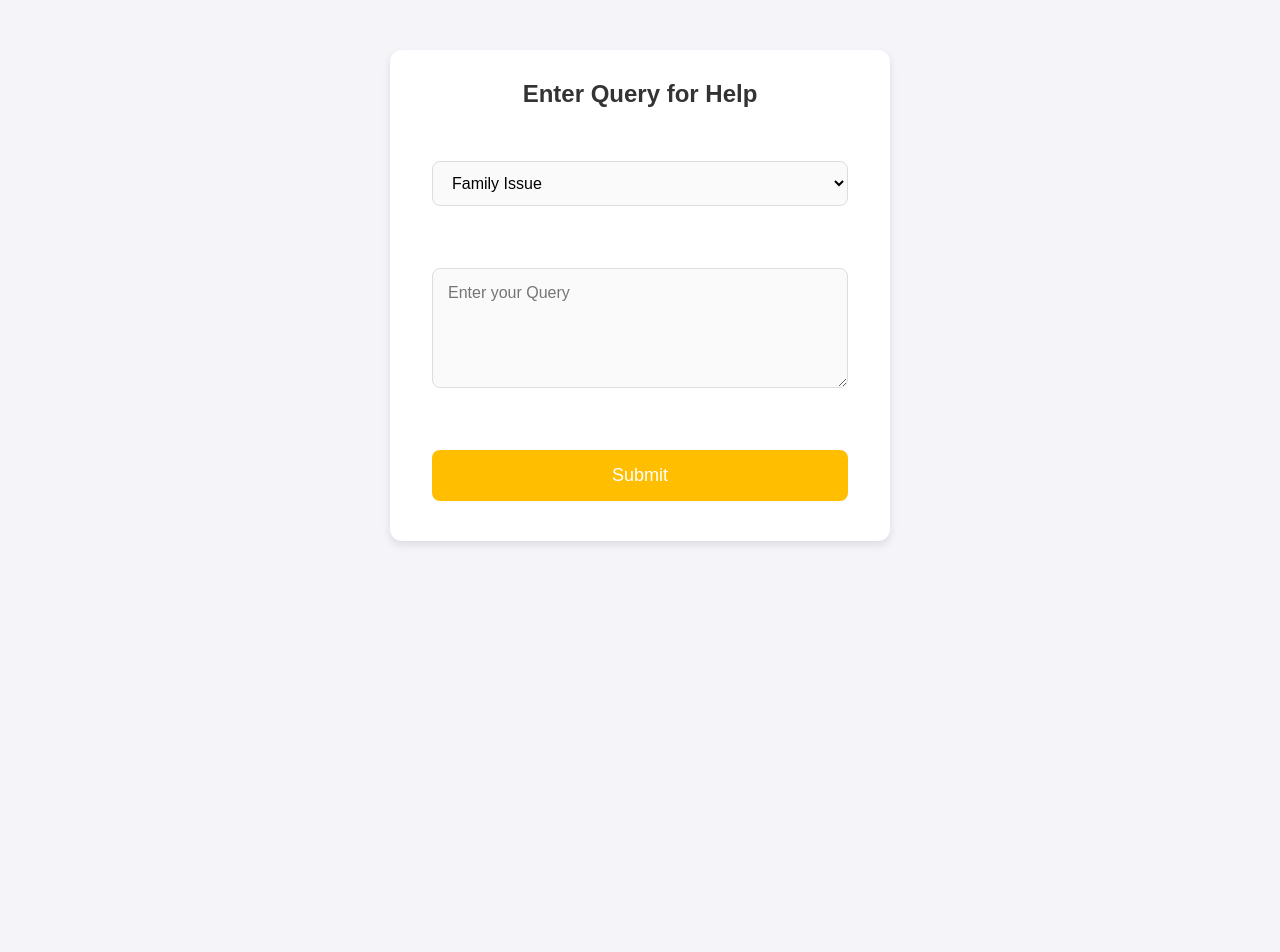
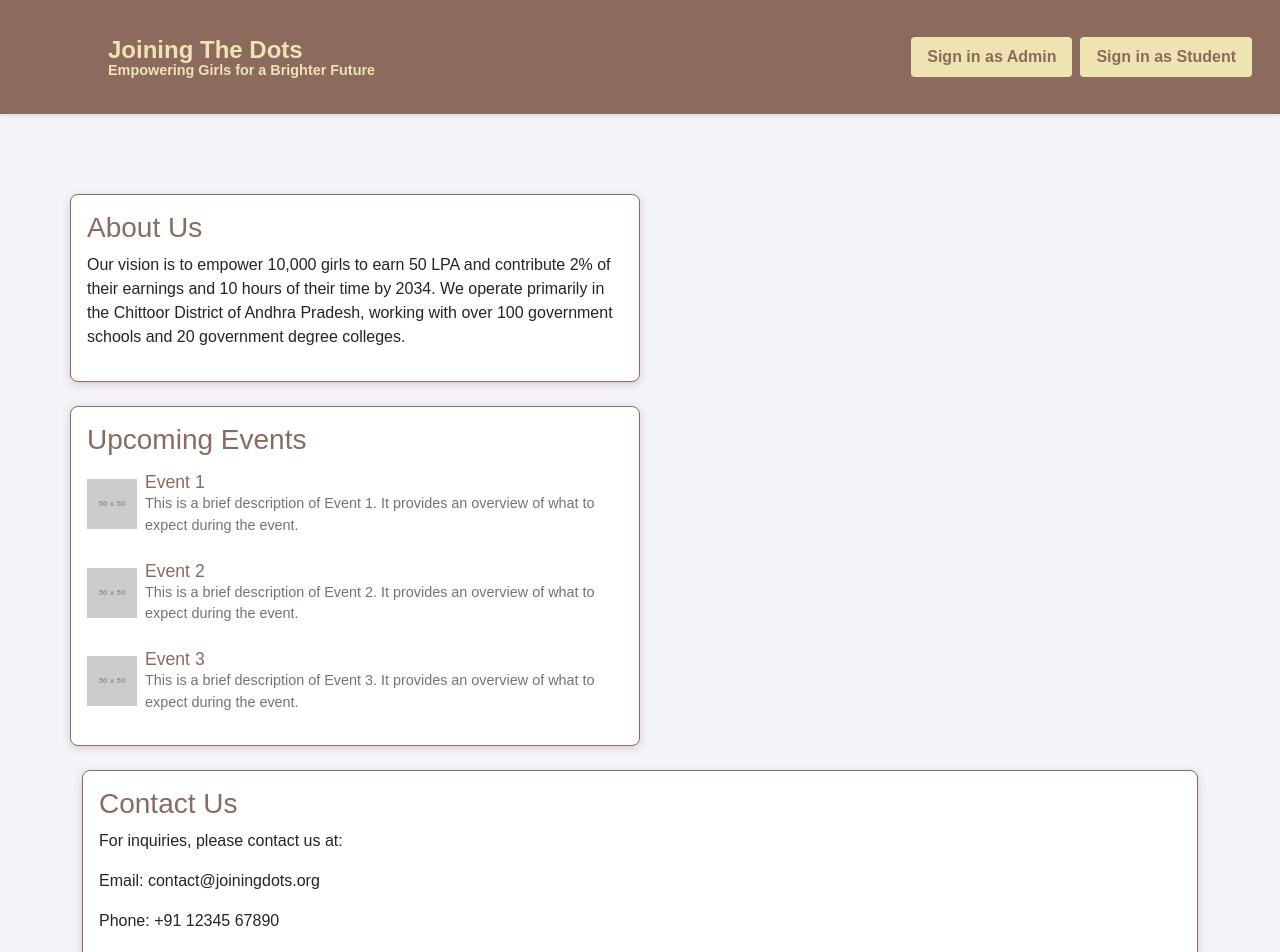
Before and after one commit to cfgbengaluru24/Team-55, a React (Vite) app in the folder client/: page / in a window 1280 px wide. Shown: the top 952 px of the page. Before the commit the page ends 800 px from the top, so only its background shows below. Built offline with nearby package versions, Linux system fonts and the light colour scheme.

Commit message:
HomePage Designed

```diff
--- a/client/src/App.jsx
+++ b/client/src/App.jsx
@@ -1,6 +1,6 @@
 import React from 'react'
 import './App.css'
-// import HomePage from './components/Homepage';
+import HomePage from './components/Homepage';
 import Help from './components/Help'
 
 function App() {
@@ -8,7 +8,7 @@ function App() {
   return (
     <>
 
-      <Help/>
+      <HomePage/>
     </>
   )
 }
--- /dev/null
+++ b/client/src/components/HomePage.css
@@ -0,0 +1,157 @@
+/* HomePage.css */
+
+/* General Styles */
+body {
+    font-family: 'Arial', sans-serif;
+    background-color: #f4f4f9;
+    margin: 0;
+    padding: 0;
+  }
+
+  /* Navbar Styles */
+  .navbar {
+    background-color: #8c6a5d !important;
+    padding: 1rem;
+    box-shadow: 0 2px 4px rgba(0, 0, 0, 0.1);
+  }
+
+  .navbar-brand {
+    display: flex;
+    align-items: center;
+    color: #eee4b1;
+    font-size: 1.5rem;
+    font-weight: bold;
+    text-decoration: none;
+  }
+
+  .navbar-brand .logo {
+    height: 40px;
+    width: 40px;
+    object-fit: cover;
+    margin-right: 0.5rem;
+  }
+
+  .navbar .tagline {
+    font-size: 0.9rem;
+    color: #eee4b1;
+    margin-top: -0.5rem;
+  }
+
+  .btn-admin,
+  .btn-student {
+    background-color: #eee4b1;
+    color: #8c6a5d;
+    border: none;
+    padding: 0.5rem 1rem;
+    font-weight: bold;
+    border-radius: 4px;
+    margin-left: 0.5rem;
+  }
+
+  .btn-admin:hover,
+  .btn-student:hover {
+    background-color: #d1b88a;
+    color: #8c6a5d;
+  }
+
+  /* Main Content Styles */
+  .container {
+    padding-top: 2rem;
+  }
+
+  .about-us, .contact-us, .upcoming-events {
+    background-color: #ffffff;
+    padding: 1rem;
+    border-radius: 8px;
+    box-shadow: 0 2px 8px rgba(140, 106, 93, 0.3);
+    border: 1px solid #8c6a5d;
+    margin-bottom: 1rem; /* Add bottom margin for spacing */
+  }
+
+  .about-us {
+    margin-right: 1rem; /* Add right margin for spacing */
+  }
+
+  .about-us h3, .contact-us h3, .upcoming-events h3 {
+    color: #8c6a5d;
+  }
+
+  .contact-us .social-links {
+    margin-top: 1rem;
+  }
+
+  .contact-us .social-links a {
+    color: #8c6a5d;
+    font-size: 1.5rem;
+    margin-right: 0.5rem;
+  }
+
+  .upcoming-events .list-group-item {
+    border: none;
+    padding-left: 0;
+    padding-right: 0;
+    display: flex;
+    align-items: center;
+    margin-bottom: 0.5rem;
+  }
+
+  .upcoming-events .event-image {
+    height: 50px;
+    width: 50px;
+    object-fit: cover;
+    margin-right: 0.5rem;
+  }
+
+  .upcoming-events .event-details {
+    flex-grow: 1;
+  }
+
+  .upcoming-events h5 {
+    margin: 0;
+    font-size: 1.1rem;
+    color: #8c6a5d;
+  }
+
+  .upcoming-events p {
+    margin: 0;
+    font-size: 0.9rem;
+    color: #6c757d;
+  }
+
+  /* Footer Styles */
+  footer {
+    padding: 20px 0;
+    background-color: #8c6a5d !important;
+    color: #eee4b1;
+    border-top: 1px solid #ddd;
+  }
+
+  footer p {
+    margin: 0;
+  }
+
+  /* Responsive Styles */
+  @media (max-width: 768px) {
+    .navbar-brand {
+      flex-direction: column;
+      align-items: flex-start;
+    }
+
+    .navbar-brand .logo {
+      height: 30px;
+      width: 30px;
+    }
+
+    .navbar-brand span {
+      font-size: 1.25rem;
+    }
+
+    .dropdown-menu {
+      right: 1rem;
+      top: 4rem;
+    }
+
+    .about-us {
+      margin-right: 0;
+    }
+  }
--- a/client/src/components/Homepage.jsx
+++ b/client/src/components/Homepage.jsx
@@ -1,4 +1,8 @@
 import React, { useState } from 'react';
+import './HomePage.css';
+import logo from './logo.jpg'; // Correctly import the logo image
+import { FontAwesomeIcon } from '@fortawesome/react-fontawesome';
+import { faFacebook, faTwitter, faInstagram } from '@fortawesome/free-brands-svg-icons';
 
 export default function Homepage() {
   const [showLogin, setShowLogin] = useState(false);
@@ -25,52 +29,85 @@ export default function Homepage() {
     },
   ];
 
+  const upcomingEvents = [
+    {
+      name: "Event 1",
+      description: "This is a brief description of Event 1. It provides an overview of what to expect during the event.",
+      image: "https://via.placeholder.com/50"
+    },
+    {
+      name: "Event 2",
+      description: "This is a brief description of Event 2. It provides an overview of what to expect during the event.",
+      image: "https://via.placeholder.com/50"
+    },
+    {
+      name: "Event 3",
+      description: "This is a brief description of Event 3. It provides an overview of what to expect during the event.",
+      image: "https://via.placeholder.com/50"
+    },
+  ];
+
   return (
     <div>
       <nav className="navbar bg-body-tertiary sticky-top">
         <div className="container-fluid">
-          <a className="navbar-brand">Navbar</a>
+          <a className="navbar-brand d-flex align-items-center" href="#">
+            <img src={logo} alt="Logo" className="logo" />
+            <div>
+              <span>Joining The Dots</span>
+              <div className="tagline">Empowering Girls for a Brighter Future</div>
+            </div>
+          </a>
           <form className="d-flex" role="search">
-            <i className="fa-solid fa-user fa-3x" onClick={handleLoginToggle}></i>
-            {showLogin && (
-              <div className="dropdown-menu p-4" style={{ display: 'block', position: 'absolute', right: '2rem', top: '4rem' }}>
-                <form>
-                  <div className="mb-3">
-                    <label htmlFor="exampleDropdownFormEmail2" className="form-label">Email address</label>
-                    <input type="email" className="form-control" id="exampleDropdownFormEmail2" placeholder="" />
-                  </div>
-                  <div className="mb-3">
-                    <label htmlFor="exampleDropdownFormPassword2" className="form-label">Password</label>
-                    <input type="password" className="form-control" id="exampleDropdownFormPassword2" placeholder="" />
-                  </div>
-                  <button type="submit" className="btn btn-primary">Sign in</button>
-                </form>
-              </div>
-            )}
+            <button className="btn btn-admin" type="button">Sign in as Admin</button>
+            <button className="btn btn-student" type="button">Sign in as Student</button>
           </form>
         </div>
       </nav>
 
       <main className="container my-5">
         <div className="row">
-          {campaigns.map((campaign, index) => (
-            <div key={index} className="col-md-4 mb-4">
-              <div className="card">
-                <img src={campaign.image} className="card-img-top" alt={campaign.title} />
-                <div className="card-body">
-                  <h5 className="card-title">{campaign.title}</h5>
-                  <p className="card-text">{campaign.description}</p>
-                  <a href="#" className="btn btn-primary">Learn more</a>
-                </div>
-              </div>
-            </div>
-          ))}
+          <div className="col-md-6 about-us mb-4">
+            <h3>About Us</h3>
+            <p>Our vision is to empower 10,000 girls to earn 50 LPA and contribute 2% of their earnings and 10 hours of their time by 2034. We operate primarily in the Chittoor District of Andhra Pradesh, working with over 100 government schools and 20 government degree colleges.</p>
+          </div>
+          <div className="col-md-6 upcoming-events mb-4">
+            <h3>Upcoming Events</h3>
+            <ul className="list-group">
+              {upcomingEvents.map((event, index) => (
+                <li key={index} className="list-group-item">
+                  <img src={event.image} className="event-image" alt={event.name} />
+                  <div className="event-details">
+                    <h5>{event.name}</h5>
+                    <p>{event.description}</p>
+                  </div>
+                </li>
+              ))}
+            </ul>
+          </div>
+        </div>
+        <div className="contact-us mb-4">
+          <h3>Contact Us</h3>
+          <p>For inquiries, please contact us at:</p>
+          <p>Email: contact@joiningdots.org</p>
+          <p>Phone: +91 12345 67890</p>
+          <div className="social-links">
+            <a href="https://www.facebook.com/jtdfoundation/" target="_blank" rel="noopener noreferrer">
+              <FontAwesomeIcon icon={faFacebook} />
+            </a>
+            <a href="https://x.com/i/flow/login?redirect_after_login=%2Fj0iningthed0ts" target="_blank" rel="noopener noreferrer">
+              <FontAwesomeIcon icon={faTwitter} />
+            </a>
+            <a href="https://www.instagram.com/joiningthedotsfoundation/?hl=en" target="_blank" rel="noopener noreferrer">
+              <FontAwesomeIcon icon={faInstagram} />
+            </a>
+          </div>
         </div>
       </main>
 
       <footer className="bg-light text-center text-lg-start mt-auto">
         <div className="container p-4">
-          <p>&copy; 2024 Your NGO. All rights reserved.</p>
+          <p>&copy; 2024 Joining The Dots. All rights reserved.</p>
         </div>
       </footer>
     </div>
```
Also changed, not shown: client/src/components/logo.jpg (added).
